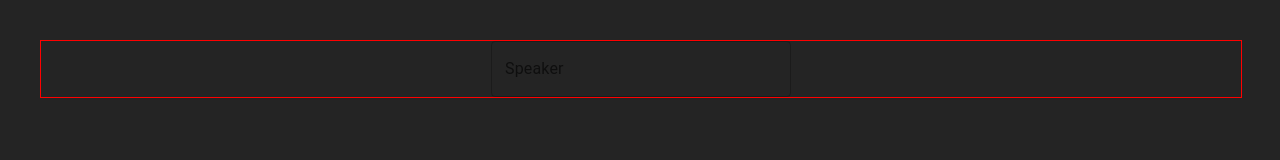
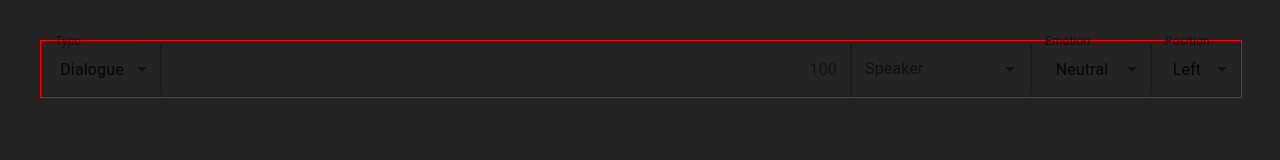
Before and after one commit to nonotnoah/mol-script-creator, a React (Vite) app: page / in a window 1280 px wide. Shown: the top 160 px of the page. Built offline with nearby package versions, Linux system fonts and the light colour scheme.

Commit message:
basic single row

```diff
--- a/src/App.scss
+++ b/src/App.scss
@@ -20,22 +20,19 @@
   width: 100%;
   justify-content: center;
   align-items: center;
-}
-
-.speakerOptionWrapper {
-  display: flex;
-  flex: 1;
-  li {
-    display: flex;
-    flex: 9;
+  .dialogue-type {
+    width: 10%;
   }
-  .deleteOption {
-    align-items: center;
-    justify-content: center;
-    display: flex;
-    flex: 1;
-    border-radius: 10px;
-    border: 1px solid red;
-    color: red
+  .dialogue-input {
+    flex: 1
+  }
+  .speakerOptionWrapper {
+    width: 15%;
+  }
+  .emotion-type {
+    width: 10%;
+  }
+  .position-type {
+    width: 7.5%;
   }
 }
--- a/src/App.tsx
+++ b/src/App.tsx
@@ -1,15 +1,46 @@
-import { useState } from 'react'
+import { useState, createContext, MutableRefObject, useRef } from 'react'
 import './App.scss'
 import Row from './Row'
 
+interface ScriptContext {
+  dialogueType: string,
+  dialogue: string,
+  emotion: string,
+  position: string,
+  speaker: string
+  script: ScriptType
+}
+
+export interface Message {
+  m?: string
+  q?: string
+  char?: string
+  label?: string
+  next?: string
+  res?: {
+    m: string
+    level?: number // only show if player meets compatability req
+    next: string
+  }[]
+  emotion?: string
+  location?: string
+  pos?: 'left' | 'right'
+}
+
+export interface ScriptType extends Array<Message> { }
+
+const GlobalState: ScriptType = []
+export const GlobalContext = createContext(GlobalState)
+
 function App() {
-  const [count, setCount] = useState(0)
 
   return (
     <>
-      <div className="wrapper">
-        <Row></Row>
-      </div>
+      <GlobalContext.Provider value={GlobalState}>
+        <div className="wrapper">
+          <Row></Row>
+        </div>
+      </GlobalContext.Provider>
     </>
   )
 }
--- /dev/null
+++ b/src/Row Components/Dialogue.tsx
@@ -0,0 +1,29 @@
+import React from 'react'
+import { TextField, InputAdornment } from '@mui/material'
+const maxLength = 100
+import { ChangeProps } from './types';
+
+export default function Dialogue({ handleChange }: ChangeProps) {
+  const [remainingCharacters, setRemainingCharacters] = React.useState<number>(maxLength)
+  const handleRemainingCharacters = (current: number) => {
+    setRemainingCharacters(maxLength - current)
+  }
+  return (
+
+    <TextField
+      className='dialogue-input'
+      inputProps={{ maxLength: maxLength }}
+      onChange={(event) => {
+        handleRemainingCharacters(event.target.value.length);
+        handleChange(event.target.value)
+      }}
+      InputProps={{
+        endAdornment: (
+          <InputAdornment position='end'>
+            {remainingCharacters}
+          </InputAdornment>
+        )
+      }}
+    />
+  )
+}
--- /dev/null
+++ b/src/Row Components/DialogueType.tsx
@@ -0,0 +1,22 @@
+import React from 'react'
+import { FormControl, InputLabel, Select, MenuItem } from '@mui/material'
+import { ChangeProps } from './types';
+
+export default function DialogueType({ handleChange }: ChangeProps) {
+  const [dialogueType, setDialogueType] = React.useState<string>('Dialogue')
+  return (
+    <FormControl className='dialogue-type'>
+      <InputLabel id="dialogue-type">Type</InputLabel>
+      <Select
+        labelId="dialogue-type"
+        id="dialogue-type"
+        value={dialogueType}
+        label="dialogue-type"
+        onChange={(event) => { setDialogueType(event.target.value); handleChange(event.target.value) }}
+      >
+        <MenuItem value="Dialogue">Dialogue</MenuItem>
+        <MenuItem value="Narrator">Narrator</MenuItem>
+      </Select>
+    </FormControl>
+  )
+}
--- /dev/null
+++ b/src/Row Components/Emotion.tsx
@@ -0,0 +1,28 @@
+import React from 'react'
+import { FormControl, InputLabel, Select, MenuItem } from '@mui/material'
+import { ChangeProps } from './types';
+
+const emotions = ['Neutral', 'Happy', 'Sad', 'Disgusted', 'Angry', 'Fearful', 'Surprised']
+
+export default function Emotion({ handleChange }: ChangeProps) {
+  const [emotionType, setEmotionType] = React.useState<string>('Neutral')
+  return (
+    <FormControl className='emotion-type'>
+      <InputLabel id="emotion-type">Emotion</InputLabel>
+      <Select
+        labelId="emotion-type"
+        id="emotion-type"
+        value={emotionType}
+        label="emotion-type"
+        onChange={(event) => {
+          setEmotionType(event.target.value)
+          handleChange(event.target.value)
+        }}
+      >
+        {emotions.map(emotion => (
+          <MenuItem value={emotion}>{emotion}</MenuItem>
+        ))}
+      </Select>
+    </FormControl>
+  )
+}
--- /dev/null
+++ b/src/Row Components/Position.tsx
@@ -0,0 +1,25 @@
+import React from 'react'
+import { FormControl, InputLabel, Select, MenuItem } from '@mui/material'
+import { ChangeProps } from './types'
+
+export default function Position({ handleChange }: ChangeProps) {
+  const [positionType, setPositionType] = React.useState<string>('left')
+  return (
+    <FormControl className='position-type'>
+      <InputLabel id="position-type">Position</InputLabel>
+      <Select
+        labelId="position-type"
+        id="position-type"
+        value={positionType}
+        label="position-type"
+        onChange={(event) => {
+          setPositionType(event.target.value)
+          handleChange(event.target.value)
+        }}
+      >
+        <MenuItem value="left">Left</MenuItem>
+        <MenuItem value="right">Right</MenuItem>
+      </Select>
+    </FormControl>
+  )
+}
--- /dev/null
+++ b/src/Row Components/Speaker.tsx
@@ -0,0 +1,30 @@
+import React from 'react'
+import { Autocomplete, TextField } from '@mui/material'
+import { ChangeProps } from './types'
+
+const defaultCharacters = ['Juice', 'Harry']
+
+export default function Speaker({ handleChange }: ChangeProps) {
+  const [characters, setCharacters] = React.useState(defaultCharacters)
+  const [charValue, setCharValue] = React.useState<string | null>(null)
+  return (
+    <Autocomplete
+      className='speakerOptionWrapper'
+      value={charValue}
+      onChange={(event, value) => {
+        setCharValue(value);
+        if (!value) {
+          const empty = ''
+          handleChange(empty)
+        } else {
+          handleChange(value)
+        }
+      }}
+      selectOnFocus
+      autoSelect
+      options={characters}
+      renderOption={(props, option) => <li {...props}>{option}</li>}
+      renderInput={(params) => (<TextField {...params} label="Speaker" />)}
+    />
+  )
+}
--- /dev/null
+++ b/src/Row Components/types.ts
@@ -0,0 +1,3 @@
+export interface ChangeProps {
+  handleChange: (val: string) => void
+}
--- a/src/Row.tsx
+++ b/src/Row.tsx
@@ -1,163 +1,32 @@
 import React from 'react'
-import {
-  Autocomplete,
-  TextField,
-  createFilterOptions,
-  Button,
-  IconButton,
-  FormControl,
-  InputLabel,
-  Select,
-  MenuItem
-} from '@mui/material';
 
 import DeleteIcon from '@mui/icons-material/Delete'
-
-interface CharacterType {
-  name: string
-  id: number
-}
-const filter = createFilterOptions<CharacterType>()
-const defaultCharacters = ['Juice', 'Harry']
-const characterOptions = defaultCharacters.map((name, idx) => ({
-  name: name,
-  id: idx
-}))
+import DialogueType from './Row Components/DialogueType';
+import Dialogue from './Row Components/Dialogue';
+import Speaker from './Row Components/Speaker';
+import Emotion from './Row Components/Emotion';
+import Position from './Row Components/Position';
 
 export default function Row() {
-  const [characters, setCharacters] = React.useState(defaultCharacters)
-  const [charValue, setCharValue] = React.useState<CharacterType | null>(null)
-  // console.log(characters)
 
-  const deleteChar = (char: string) => {
-    const idx = characters.indexOf(char)
-    if (idx > -1) {
-      setCharacters(characters => [...characters.splice(idx, 1)])
-      if (characters.length == 0) {
-        setCharValue(null)
-      }
-      console.log('deleted', char)
-      console.log(characters)
-    }
-  }
+  const [diagType, setDiagType] = React.useState<string>('Dialogue')
+  const [diag, setDiag] = React.useState<string>()
+  const [speaker, setSpeaker] = React.useState<string>()
+  const [emotion, setEmotion] = React.useState<string>()
+  const [pos, setPos] = React.useState<string>()
+
   return (
     <>
       <div className='row'>
-        {/* <FormControl fullWidth>
-          <InputLabel id="demo-simple-select-label">Age</InputLabel>
-          <Select
-            labelId="demo-simple-select-label"
-            id="demo-simple-select"
-            // value={age}
-            label="Age"
-          // onChange={handleChange}
-          >
-            <MenuItem value={10}>Ten</MenuItem>
-            <MenuItem value={20}>Twenty</MenuItem>
-            <MenuItem value={30}>Thirty</MenuItem>
-          </Select>
-        </FormControl> */}
-        {/* <select name="text-type" id="">
-          <option value="Dialogue">Dialogue</option>
-          <option value="Narrator">Narrator</option>
-        </select>
-        <input className='input' type="text" /> */}
-        <Autocomplete
-          options={characterOptions}
-          value={charValue}
-          // filterOptions={characters => characters.filter()}
-          onChange={(event: any, value: string | { name: string, id: number } | null) => {
-            if (typeof value === 'object' && value?.name) {
-              const isExisting = characters.some((option) => value.name === option);
-              if (!isExisting) {
-                setCharacters(characters => [...characters, value.name])
-                setCharValue(value)
-              }
-            }
-            // console.log(charValue)
-            // if (typeof value === 'string') {
-            //   const isExisting = characters.some((option) => value === option);
-            //   if (!isExisting) {
-            //     setCharacters(characters => [...characters, value])
-            //     setCharValue(value)
-            //   }
-            // }
-          }}
-          sx={{ width: 300 }}
-          freeSolo
-          autoSelect
-          // renderOption={(props, option) => {
-          //   <li {...props}>{option}</li>
-          // }}
-          // renderOption={(props, option) => {
-          //   if (typeof option === 'object' && option?.name) {
-          //     <div className="speakerOptionWrapper">
-          //       <li {...props}>{option.name}</li>
-          //       <IconButton
-          //       // onClick={() => deleteChar(option.name)}
-          //       >
-          //         <DeleteIcon />
-          //       </IconButton>
-          //     </div>
-          //   } else {
-          //     <div></div>
-          //   }
-          // }}
-          renderInput={(params) => (
-            <TextField {...params} label="Speaker" />
-          )}
-        ></Autocomplete>
-        {/* <Autocomplete
-          value={characters[characters.length - 1]}
-          onChange={(event, newValue) => {
-            console.log(characters)
-            if (typeof newValue === 'string') {
-              setCharacters((characters) => [...characters, { name: newValue, }]);
-            }
-          }}
-          filterOptions={(options, params) => {
-            const filtered = filter(options, params);
-
-            const { inputValue } = params;
-            // Suggest the creation of a new value
-            const isExisting = options.some((option) => inputValue === option.name);
-            if (inputValue !== '' && !isExisting) {
-              filtered.push({
-                name: inputValue,
-              });
-            }
-
-            return filtered;
-          }}
-          selectOnFocus
-          // clearOnBlur
-          handleHomeEndKeys
-          id="character-select"
-          options={characters}
-          getOptionLabel={(option) => {
-            // Value selected with enter, right from the input
-            if (typeof option === 'string') {
-              return option;
-            }
-            // Regular option
-            return option.name;
-          }}
-          renderOption={(props, option) => (
-            <div className="speakerOptionWrapper">
-              <li {...props}>{option.name}</li>
-              <IconButton
-                onClick={() => deleteChar(option.name)}
-              >
-                <DeleteIcon />
-              </IconButton>
-            </div>
-          )}
-          sx={{ width: 300 }}
-          freeSolo
-          renderInput={(params) => (
-            <TextField {...params} label="Speaker" />
-          )}
-        /> */}
+        <DialogueType handleChange={(value) => setDiagType(value)} />
+        <Dialogue handleChange={(value) => setDiag(value)} />
+        {(diagType == 'Dialogue') && (
+          <>
+            <Speaker handleChange={(value) => setSpeaker(value)} />
+            <Emotion handleChange={(value) => setEmotion(value)} />
+            <Position handleChange={(value) => setPos(value)} />
+          </>
+        )}
       </div >
     </>
   )
```
